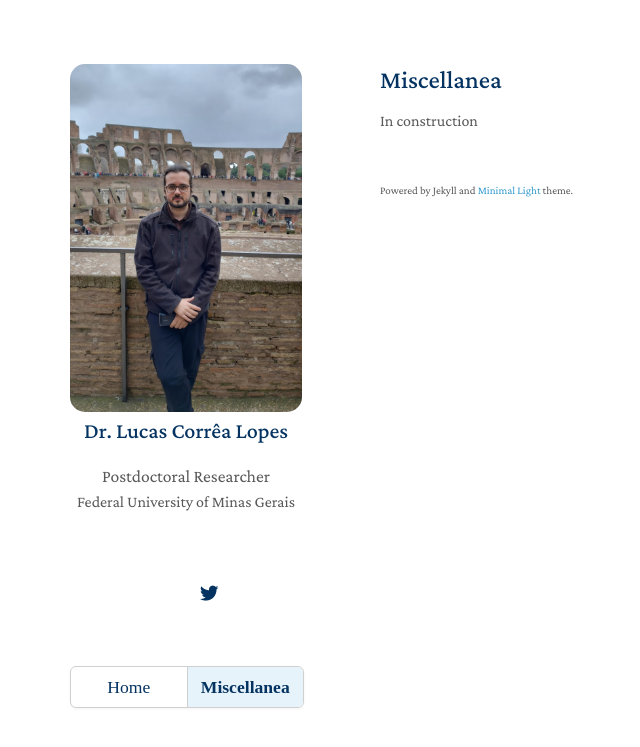
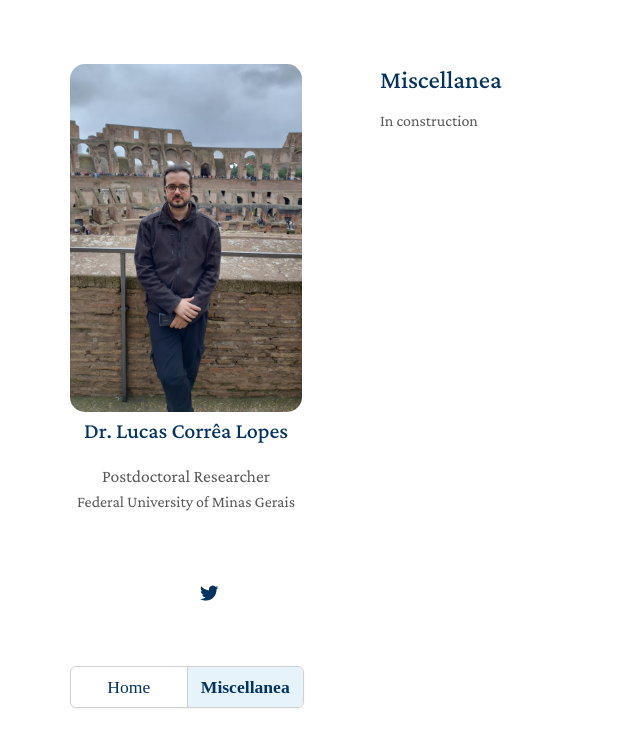
Before and after one commit to lcorrealopes/home, a Jekyll site: the page built from miscellanea.md, in a window 1280 px wide. Shown: the top 747 px of the page, without its empty margins (90-730 px from the left). Built offline with Jekyll 4.4.1, drawn with Linux system fonts in a browser that asks for light colours; nearby versions of some CDN libraries; a style sheet for code colours, icons or effects is not loaded; some of the changed lines change nothing that is shown.

Commit message:
Update _config.yml

```diff
--- a/_config.yml
+++ b/_config.yml
@@ -6,9 +6,9 @@
 
 # Search Engine Optimization (SEO)
 # The following information is used to improve the website traffic from search engines, e.g., Google.
-keywords: minimal light
-description: The Minimal Light is a simple and elegant jekyll theme for academic personal homepage.
-canonical: https://minimal-light-theme.yliu.me/
+keywords: Lucas Corrêa Lopes, Lucas Lopes, Profinite groups, profinite trees, acylindrical actions, Bass-Serre theory, UnB, UFMG
+description: Official page of Lucas Corrêa Lopes. Postdoctoral researcher at UFMG. Includes the doctoral thesis "Profinite groups acting acylindrically on profinite trees" and research on profinite group theory.
+canonical: https://lcorrealopes.github.io/home/
 
 # Links
 # If you don't need one of them, you may delete the corresponding line.
@@ -23,11 +23,11 @@
 
 # Footnote
 # You may use the option to disable the footnote, "Powered by Jekyll and Minimal Light theme."
-enable_footnote: true
+enable_footnote: false
 
-# Google Analytics ID
-# Please remove this if you don't use Google Analytics
-google_analytics: UA-111540567-4
+plugins:
+  - jekyll-sitemap
+  - jekyll-seo-tag
 
 # Use this project as a remote theme for GitHub Pages
 # See the guide here: https://docs.github.com/en/pages/setting-up-a-github-pages-site-with-jekyll/adding-a-theme-to-your-github-pages-site-using-jekyll
```
